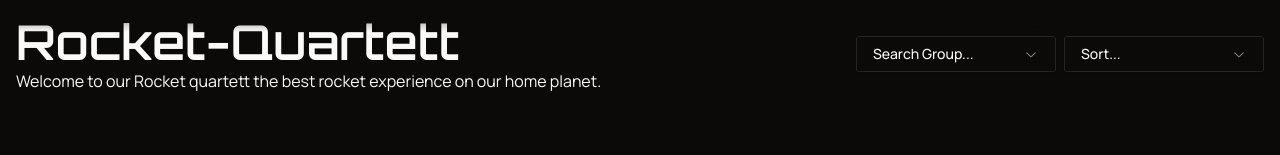
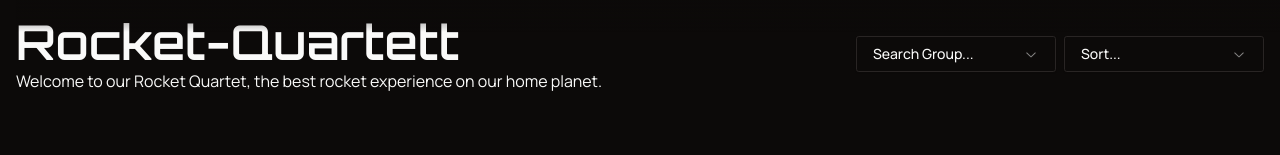
Before and after one commit to amelie-schlueter/rocket_quartett_ai, a Next.js app: page / in a window 1280 px wide. Shown: the top 155 px of the page. Built offline with nearby package versions, Linux system fonts and the light colour scheme.

Commit message:
Refactor: Readme

```diff
--- a/src/app/page.tsx
+++ b/src/app/page.tsx
@@ -19,7 +19,7 @@ const Page = () => {
                 <div className="w-full">
                     <h1 className="break-normal">Rocket-Quartett</h1>
                     <p>
-                        Welcome to our Rocket quartett the best rocket
+                        Welcome to our Rocket Quartet, the best rocket
                         experience on our home planet.
                     </p>
                 </div>
--- a/src/components/Layout/HeaderOverlay.tsx
+++ b/src/components/Layout/HeaderOverlay.tsx
@@ -3,14 +3,7 @@ import React from 'react'
 
 const HeaderOverlay = () => {
     return (
-        <div className="w-full bg-gradient-to-b from-background/80 from-0% to-background/0  mx-auto fixed z-10 top-0 text-muted-foreground text-center text-sm py-4">
-            {/* <Link
-                href={'https://amelieschlueter.com'}
-                className="underline hover:opacity-50"
-            >
-                Amelie Schlüter
-            </Link> */}
-        </div>
+        <div className="w-full bg-gradient-to-b from-background/80 from-0% to-background/0  mx-auto fixed z-10 top-0 text-muted-foreground text-center text-sm py-4"></div>
     )
 }
 
```
Also changed, not shown: 1 other file (tests, documents, lock files or other folders).
